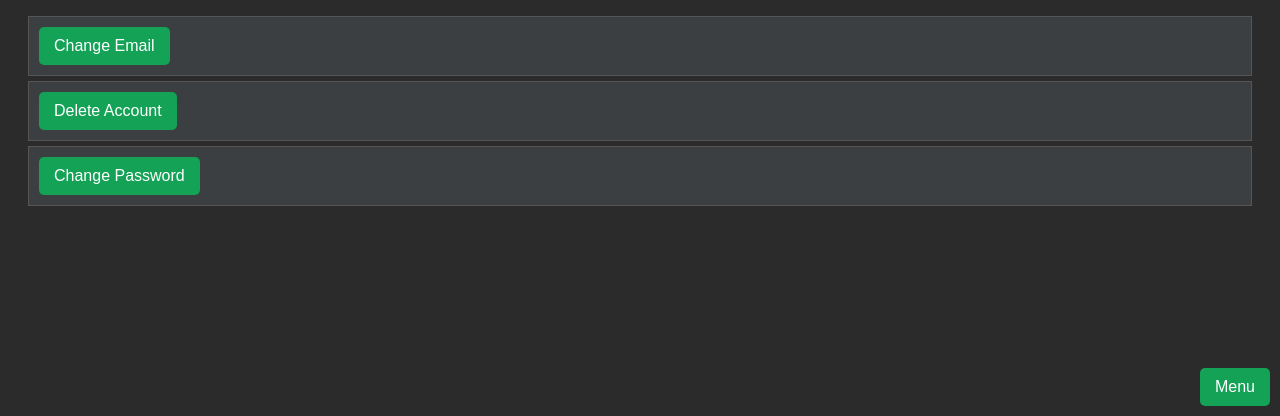
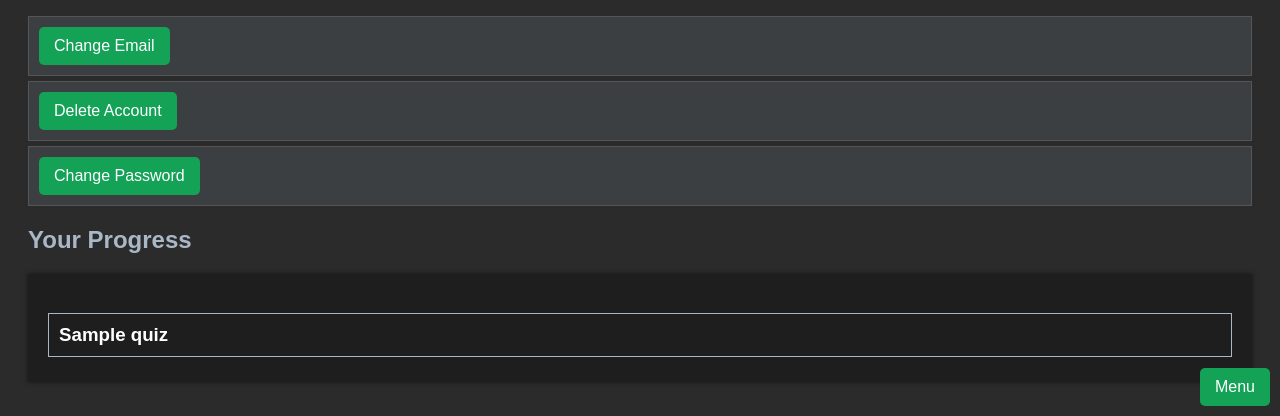
Before and after one commit to wurstbroteater/JQuiz, a Django app: page /accounts/profile/ in a window 1280 px wide. Shown: the part 384-800 px from the top of the page. Run offline with Django 5.2, Linux system fonts and the light colour scheme; a user stored in the database is signed in; tables that the repository leaves empty hold one stand-in row (values such as "Sample post").

Commit message:
add progress overview to profile #10

```diff
--- a/accounts/urls.py
+++ b/accounts/urls.py
@@ -11,4 +11,5 @@ urlpatterns = [
     path("profile/update_email/", views.update_email, name='update_email'),
     path("profile/delete_account/", views.delete_account, name='delete_account'),
     path("change-password/", auth_views.PasswordChangeView.as_view(), name='change_password'),
+    path("profile/leaderboard/", views.delete_account, name='leaderboard_personal'),
 ]
--- a/accounts/views.py
+++ b/accounts/views.py
@@ -6,6 +6,8 @@ from django.contrib.auth.decorators import login_required
 from django.contrib import messages
 from django.contrib.auth import logout
 from .forms import UpdateEmailForm, DeleteAccountForm
+from quiz.models import QuizTurn
+from quiz.views import get_user_progress
 
 
 class SignUpView(CreateView):
@@ -16,7 +18,24 @@ class SignUpView(CreateView):
 
 @login_required
 def profile(request):
-    return render(request, 'user/profile.html')
+    user = request.user
+    turns = list(map(lambda t: (t.quiz.name, get_user_progress(t.user, t.quiz)),
+                     QuizTurn.objects.filter(user=user, is_completed=True).order_by('quiz_id')))
+    temp_grouped_turns = {}
+
+    for quiz, info in turns:
+        if quiz not in temp_grouped_turns:
+            temp_grouped_turns[quiz] = []
+        temp_grouped_turns[quiz].append(info)
+
+    # Remove duplicates by converting lists of dictionaries to sets of frozensets and back to lists of dictionaries
+    for quiz in temp_grouped_turns:
+        unique_dicts = {frozenset(d.items()) for d in temp_grouped_turns[quiz]}
+        temp_grouped_turns[quiz] = [dict(d) for d in unique_dicts]
+
+    grouped_turn = [{'quiz': q, 'data': i} for q, i in temp_grouped_turns.items()]
+
+    return render(request, 'user/profile.html', {'data': grouped_turn})
 
 
 @login_required
--- a/quiz/views.py
+++ b/quiz/views.py
@@ -36,14 +36,14 @@ class DetailView(generic.DetailView):
 
 def leaderboard_overall_view(request):
     quizzes = Quiz.objects.all()
-    return render(request, 'quiz/leaderboard.html',
+    return render(request, 'leaderboard/leaderboard.html',
                   {'leaderboard_data': list(map(lambda q: _get_leaderboard(q), quizzes))})
 
 
 def leaderboard_quiz_view(request, quiz_id):
     quiz = get_object_or_404(Quiz, id=quiz_id)
-    return render(request, 'quiz/leaderboard_quiz.html', {
-        'user_progress': _get_user_progress(request.user, quiz),
+    return render(request, 'leaderboard/leaderboard_quiz.html', {
+        'user_progress': get_user_progress(request.user, quiz),
         'leaderboard_data': _get_leaderboard(quiz),
     })
 
@@ -80,7 +80,7 @@ def _get_user_score_rank(user_score):
 
 
 def _get_user_score(turn):
-    return _get_user_progress(turn.user, turn.quiz) | {
+    return get_user_progress(turn.user, turn.quiz) | {
         "username": turn.user.username
     }
 
@@ -92,7 +92,7 @@ def _foo(turn):
     return correct_user_answers * 100.0 / total_questions
 
 
-def _get_user_progress(user, quiz):
+def get_user_progress(user, quiz):
     turns = QuizTurn.objects.filter(user=user, quiz=quiz, is_completed=True)
     scores = [_foo(turn) for turn in turns]
     best_score = max(scores, default=0)
--- a/templates/quiz/leaderboard.html
+++ b/templates/leaderboard/leaderboard.html
@@ -1,4 +1,4 @@
-{% extends "quiz/leaderboard_base.html" %}
+{% extends "leaderboard/leaderboard_base.html" %}
 
 {% block title %}Overall Leaderboard{% endblock %}
 
--- a/templates/quiz/leaderboard_quiz.html
+++ b/templates/leaderboard/leaderboard_quiz.html
@@ -1,4 +1,4 @@
-{% extends "quiz/leaderboard_base.html" %}
+{% extends "leaderboard/leaderboard_base.html" %}
 
 {% block title %}{{ leaderboard_data.quiz.name }} - Leaderboard{% endblock %}
 
--- a/templates/user/profile.html
+++ b/templates/user/profile.html
@@ -1,8 +1,31 @@
-{% extends "base.html" %}
+{% extends "leaderboard/leaderboard_base.html" %}
 
 {% block title %}Your Profile{% endblock %}
 
 {% block content %}
+    <style>
+        .quiz-header {
+            padding: 10px;
+            margin-bottom: 5px;
+            border: 1px solid #a9b7c6;
+        }
+
+        .quiz-content {
+            margin-bottom: 20px;
+        }
+    </style>
+
+    <script>
+        function toggleQuiz(element) {
+            const content = element.nextElementSibling;
+            if (content.style.display === "none") {
+                content.style.display = "block";
+            } else {
+                content.style.display = "none";
+            }
+        }
+    </script>
+
     <h1>Your Profile, {{ user.username }}</h1>
     <p>Email: {{ user.email }}</p>
     <ul>
@@ -10,4 +33,53 @@
         <li><a href="{% url 'delete_account' %}">Delete Account</a></li>
         <li><a href="{% url 'change_password' %}">Change Password</a></li>
     </ul>
+
+    <h2>Your Progress</h2>
+    <div id="leaderboard">
+        {% for quiz_data in data %}
+            <div class="quiz-item">
+                <h3 class="quiz-header" onclick="toggleQuiz(this)">
+                    {{ quiz_data.quiz }}
+                </h3>
+                <div class="quiz-content" style="display: none;">
+                    <table>
+                        <thead>
+                        <tr>
+                            <th>Correct</th>
+                            <th>Completed</th>
+                            <th>Best Score</th>
+                            <th>Average Score</th>
+                        </tr>
+                        </thead>
+                        <tbody>
+                        {% for score in quiz_data.data %}
+                            <tr>
+                                <td>{{ score.correct_turns }}</td>
+                                <td>{{ score.completed_turns }}</td>
+                                <td>
+                                    <div class="progress-bar">
+                                        <div class="progress"
+                                             style="width: {{ score.best_score }}%;">{{ score.best_score }}%
+                                        </div>
+                                    </div>
+                                </td>
+                                <td>
+                                    <div class="progress-bar">
+                                        <div class="progress"
+                                             style="width: {{ score.average_score }}%;">{{ score.average_score }}%
+                                        </div>
+                                    </div>
+                                </td>
+                            </tr>
+                        {% empty %}
+                            <tr>
+                                <td colspan="4">No Personal Progress</td>
+                            </tr>
+                        {% endfor %}
+                        </tbody>
+                    </table>
+                </div>
+            </div>
+        {% endfor %}
+    </div>
 {% endblock %}
```
Also changed, not shown: changelog.md, templates/leaderboard/leaderboard_base.html (renamed from templates/quiz/leaderboard_base.html).
